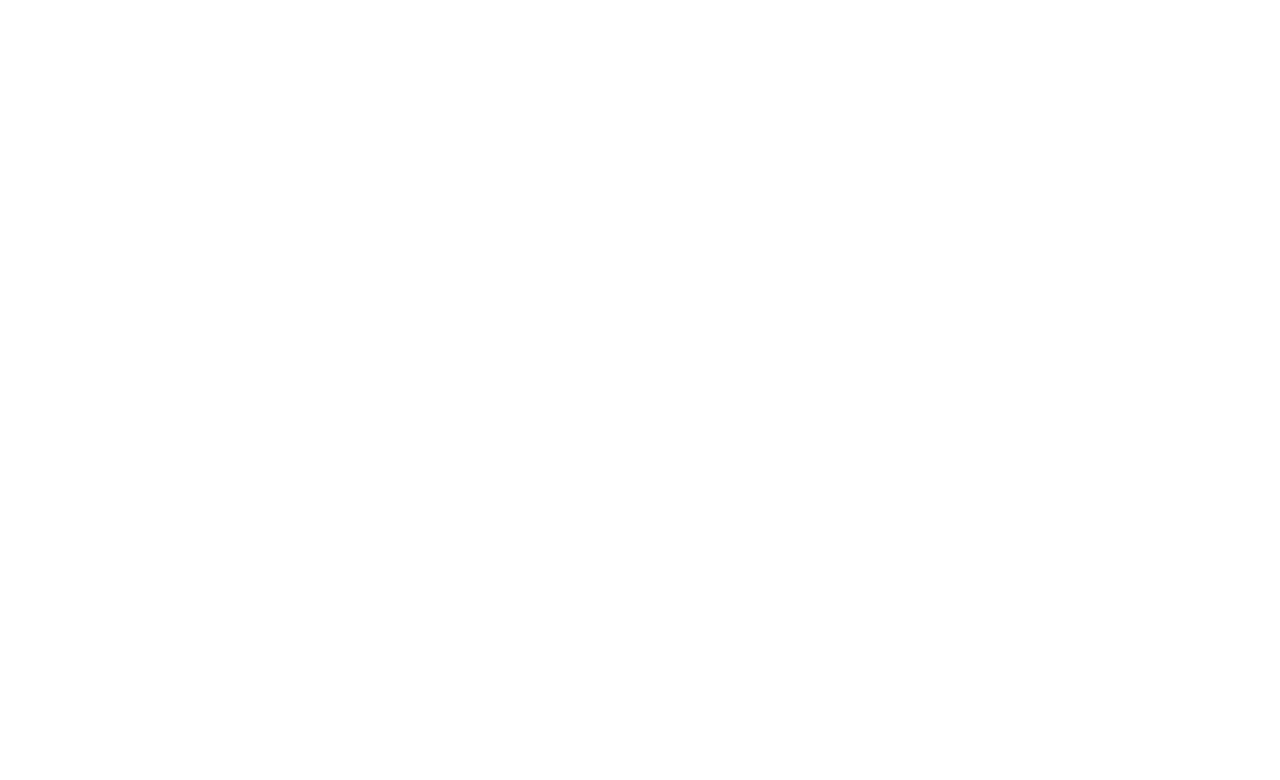
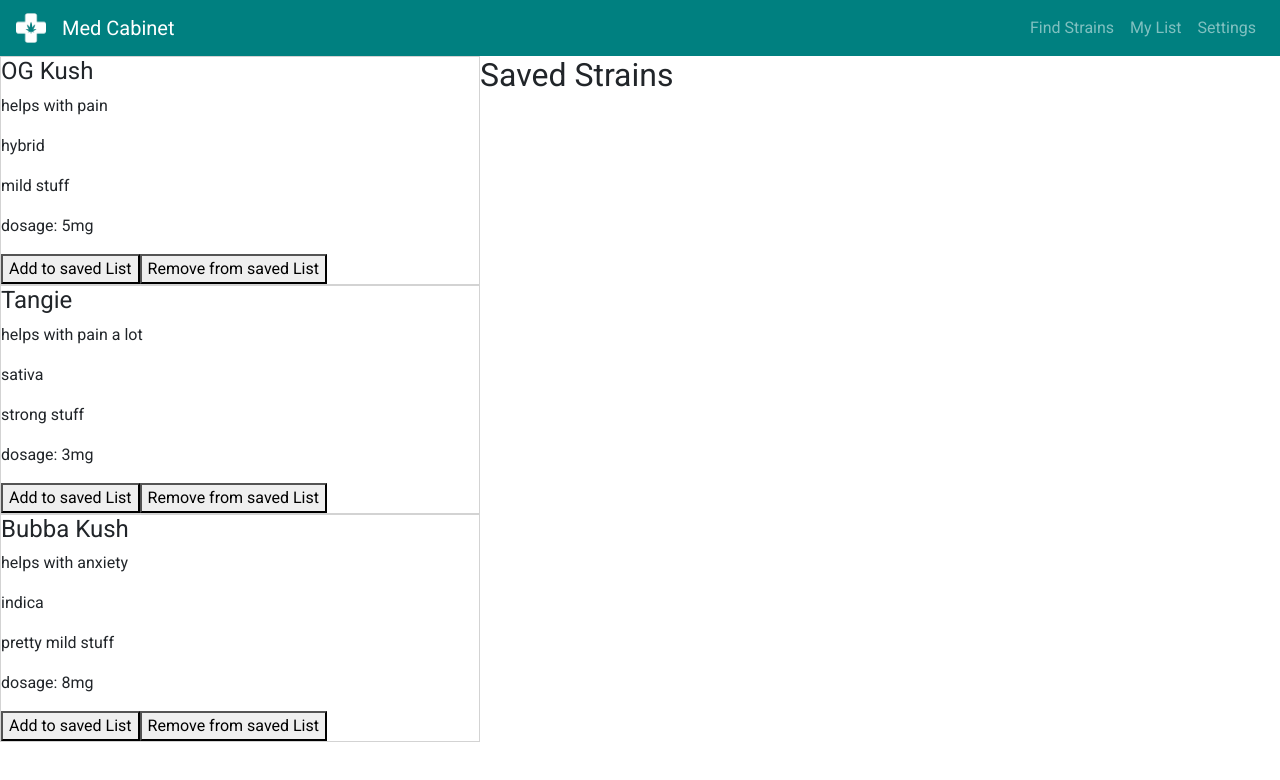
Before and after one commit to build-week-med-cabinet-2/frontend, a React (Create React App) app: page /strainrecommendations in a window 1280 px wide. Shown: the top 780 px of the page. Built offline with nearby package versions, Linux system fonts and the light colour scheme; sample sign-in values are in the browser's storage.

Commit message:
add and removed working app.com/strainrecommendations

```diff
--- /dev/null
+++ b/src/components/strainRecommender/Recommendations.js
@@ -0,0 +1,19 @@
+import React from "react";
+import Strains from "./Strains";
+import SavedStrainsList from "./SavedStrainsList";
+
+import styled from "styled-components";
+
+const QuickFlexWrap = styled.div`
+  display: flex;
+`;
+
+const Recommendations = () => {
+  return (
+    <QuickFlexWrap>
+      <Strains />
+      <SavedStrainsList />
+    </QuickFlexWrap>
+  );
+};
+export default Recommendations;
--- a/src/components/strainRecommender/SavedStrainsList.js
+++ b/src/components/strainRecommender/SavedStrainsList.js
@@ -1,9 +1,18 @@
 import React from "react";
+import { useSelector } from "react-redux";
+import Strain from "./Strain";
 
-export default function SavedStrainsList() {
+const SavedStrainsList = () => {
+  const savedStrains = useSelector(state => state.strains.savedStrains);
+
   return (
     <>
-      <div>Users SaveStrains will go here</div>
+      <h2>Saved Strains</h2>
+      {savedStrains.map((item, index) => (
+        <Strain strain={item} key={index} />
+      ))}
     </>
   );
-}
+};
+
+export default SavedStrainsList;
--- a/src/components/strainRecommender/Strain.js
+++ b/src/components/strainRecommender/Strain.js
@@ -1,13 +1,29 @@
 import React from "react";
+import { useDispatch } from "react-redux";
+import { addStrainToSaved, removeStrainFromSaved } from "../../store/actions";
 
-export default function Strain(props) {
+const Strain = props => {
+  const dispatch = useDispatch();
+  const strain = props.strain;
+  const { name, benefit, type, description, dosageRec } = strain;
+
+  const addToSaved = e => {
+    e.preventDefault();
+    dispatch(addStrainToSaved(strain));
+  };
+
+  const removedFromSaved = e => {
+    e.preventDefault();
+    dispatch(removeStrainFromSaved(strain));
+  };
+
   return (
     <div style={{ border: "1px solid lightgrey", width: "30rem" }}>
-      <h4>{props.data.name}</h4>
-      <p>{props.data.benefit}</p>
-      <p>{props.data.type}</p>
-      <p>{props.data.description}</p>
-      <p>dosage: {props.data.dosageRec}</p>
+      <h4>{name}</h4>
+      <p>{benefit}</p>
+      <p>{type}</p>
+      <p>{description}</p>
+      <p>dosage: {dosageRec}</p>
       {/* <p>rating: {props.data.rating}</p> */}
       {/* <p>
         comments:
@@ -17,6 +33,10 @@
           ))
         }
       </p> */}
+      <button onClick={addToSaved}>Add to saved List</button>
+      <button onClick={removedFromSaved}>Remove from saved List</button>
     </div>
   );
-}
+};
+
+export default Strain;
--- a/src/components/strainRecommender/Strains.js
+++ b/src/components/strainRecommender/Strains.js
@@ -1,13 +1,13 @@
 import React from "react";
-import  { useSelector} from 'react-redux'
+import { useSelector } from "react-redux";
 import Strain from "./Strain";
 
 export default function Strains() {
-  const strains = useSelector(state => state.strains.strains)
+  const strains = useSelector(state => state.strains.strains);
   return (
     <div>
       {strains.map((item, index) => (
-        <Strain data={item} key={index} />
+        <Strain strain={item} key={index} />
       ))}
     </div>
   );
--- a/src/routes/Routes.js
+++ b/src/routes/Routes.js
@@ -8,6 +8,7 @@
 import { Ailments } from "../components/intake/Ailments";
 import Strains from "../components/strainRecommender/Strains";
 import Display from "../components/dashboard/Display";
+import Recommendations from "../components/strainRecommender/Recommendations";
 
 const Routes = () => {
   return (
@@ -17,7 +18,11 @@
       <PrivateRoute path="/helloworld" exact component={HelloWorld} />
       <PrivateRoute path="/strainform" exact component={StrainForm} />
       <PrivateRoute path="/intake/ailments" exact component={Ailments} />
-      <PrivateRoute path="/strains" exact component={Strains} />
+      <PrivateRoute
+        path="/strainrecommendations"
+        exact
+        component={Recommendations}
+      />
       <PrivateRoute path="/dashboard" exact component={Display} />
     </>
   );
--- a/src/store/actions/actionTypes.js
+++ b/src/store/actions/actionTypes.js
@@ -1,5 +1,5 @@
 //Ailment Action Types
 export const ADD_AILMENT = "ADD_AILMENT";
 export const REMOVE_AILMENT = "REMOVE_AILMENT";
-export const ADD_STRAIN = "ADD_STRAIN";
-export const REMOVE_STRAIN = "REMOVE_STRAIN";
+export const ADD_STRAIN_TO_USER_SAVED = "ADD_STRAIN_TO_USER_SAVED";
+export const REMOVE_STRAIN_FROM_USER_SAVED = "REMOVE_STRAIN_FROM_USER_SAVED";
--- a/src/store/actions/actions.js
+++ b/src/store/actions/actions.js
@@ -8,10 +8,10 @@
   return { type: Types.REMOVE_AILMENT, payload: ailment };
 };
 
-export const addStrain = strain => {
-  return { type: Types.ADD_STRAIN, payload: strain };
+export const addStrainToSaved = strain => {
+  return { type: Types.ADD_STRAIN_TO_USER_SAVED, payload: strain };
 };
 
-export const removeStrain = strain => {
-  return { type: Types.REMOVE_STRAIN, payload: strain };
+export const removeStrainFromSaved = strain => {
+  return { type: Types.REMOVE_STRAIN_FROM_USER_SAVED, payload: strain };
 };
--- a/src/store/reducers/strainReducer.js
+++ b/src/store/reducers/strainReducer.js
@@ -1,3 +1,6 @@
+import * as Types from "../actions";
+import { types } from "@babel/core";
+
 const initialState = {
   strains: [
     {
@@ -23,11 +26,26 @@
       benefit: "helps with anxiety",
       dosageRec: "8mg"
     }
-  ]
+  ],
+  savedStrains: []
 };
 
 export const strainReducer = (state = initialState, action) => {
   switch (action.type) {
+    case Types.ADD_STRAIN_TO_USER_SAVED:
+      const strain = action.payload;
+      console.log(strain);
+      return {
+        ...state,
+        savedStrains: [...state.savedStrains, strain]
+      };
+    case Types.REMOVE_STRAIN_FROM_USER_SAVED:
+      return {
+        ...state,
+        savedStrains: [
+          ...state.savedStrains.filter(obj => obj.id !== action.payload.id)
+        ]
+      };
     default:
       return state;
   }
```
